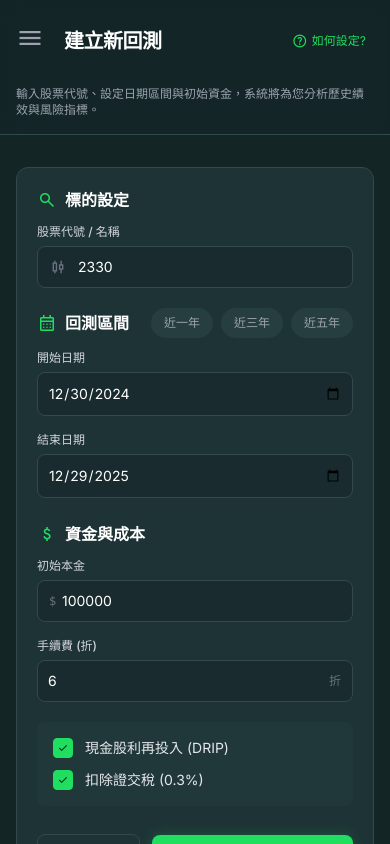
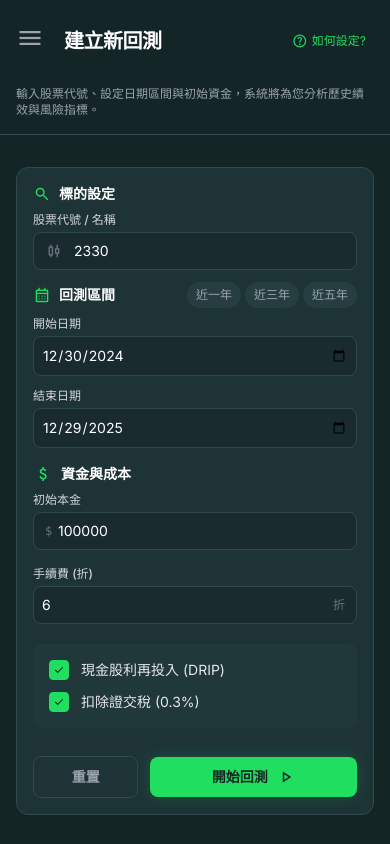
Before and after one commit to ShinnyCCT/Taiwan-stock-review, a React (Vite) app: page / in a window 390 px wide. Built offline with nearby package versions, Linux system fonts and the light colour scheme.

Commit message:
style: refine mobile button, compact input form layout

```diff
--- a/components/InputForm.tsx
+++ b/components/InputForm.tsx
@@ -66,28 +66,28 @@ const InputForm: React.FC<InputFormProps> = ({ initialValues, onSubmit, isLoadin
   };
 
   // Compact Styles
-  const sectionTitleClass = "text-white text-base font-bold flex items-center gap-2 mb-3";
-  const labelClass = "block mb-1.5 text-xs font-medium text-gray-300";
-  const inputClass = "w-full bg-background-dark/50 border border-surface-border text-white text-sm rounded-lg focus:ring-primary focus:border-primary block p-2.5 placeholder-gray-600 transition-colors hover:border-gray-500";
+  const sectionTitleClass = "text-white text-sm md:text-base font-bold flex items-center gap-2 mb-2 md:mb-3";
+  const labelClass = "block mb-1 text-xs font-medium text-gray-300";
+  const inputClass = "w-full bg-background-dark/50 border border-surface-border text-white text-sm rounded-lg focus:ring-primary focus:border-primary block p-2 md:p-2.5 placeholder-gray-600 transition-colors hover:border-gray-500";
   const dateBtnClass = (active: boolean) =>
-    `px-3 py-1.5 text-xs rounded-full font-medium transition-all border ${active
+    `px-2 py-1 md:px-3 md:py-1.5 text-xs rounded-full font-medium transition-all border ${active
       ? 'bg-primary/20 text-primary border-primary'
       : 'bg-surface-border/50 text-gray-400 border-transparent hover:bg-surface-border hover:text-white'
     }`;
 
   return (
-    <div className="bg-surface-dark border border-surface-border rounded-xl p-5 shadow-sm">
+    <div className="bg-surface-dark border border-surface-border rounded-xl p-4 md:p-5 shadow-sm">
       <form onSubmit={handleSubmit}>
 
-        <div className="grid grid-cols-1 lg:grid-cols-12 gap-x-6 gap-y-6">
+        <div className="grid grid-cols-1 lg:grid-cols-12 gap-x-6 gap-y-4 md:gap-y-6">
 
           {/* Left Column: Stock & Date (Col Span 7) */}
-          <div className="lg:col-span-7 flex flex-col gap-5">
+          <div className="lg:col-span-7 flex flex-col gap-3 md:gap-5">
 
             {/* Stock Section */}
             <div>
               <h3 className={sectionTitleClass}>
-                <span className="material-symbols-outlined text-primary text-[20px]">search</span>
+                <span className="material-symbols-outlined text-primary text-[18px] md:text-[20px]">search</span>
                 標的設定
               </h3>
               <div>
@@ -108,19 +108,19 @@ const InputForm: React.FC<InputFormProps> = ({ initialValues, onSubmit, isLoadin
 
             {/* Date Section */}
             <div>
-              <div className="flex items-center justify-between mb-3">
+              <div className="flex items-center justify-between mb-2 md:mb-3">
                 <h3 className={`${sectionTitleClass} !mb-0`}>
-                  <span className="material-symbols-outlined text-primary text-[20px]">calendar_month</span>
+                  <span className="material-symbols-outlined text-primary text-[18px] md:text-[20px]">calendar_month</span>
                   回測區間
                 </h3>
-                <div className="flex gap-2">
+                <div className="flex gap-1 md:gap-2">
                   <button type="button" onClick={() => setDateRange('1Y')} className={dateBtnClass(false)}>近一年</button>
                   <button type="button" onClick={() => setDateRange('3Y')} className={dateBtnClass(false)}>近三年</button>
                   <button type="button" onClick={() => setDateRange('5Y')} className={dateBtnClass(false)}>近五年</button>
                 </div>
               </div>
 
-              <div className="grid grid-cols-1 sm:grid-cols-2 gap-4">
+              <div className="grid grid-cols-1 sm:grid-cols-2 gap-3 md:gap-4">
                 <div className="w-full">
                   <label className={labelClass}>開始日期</label>
                   <input
```
